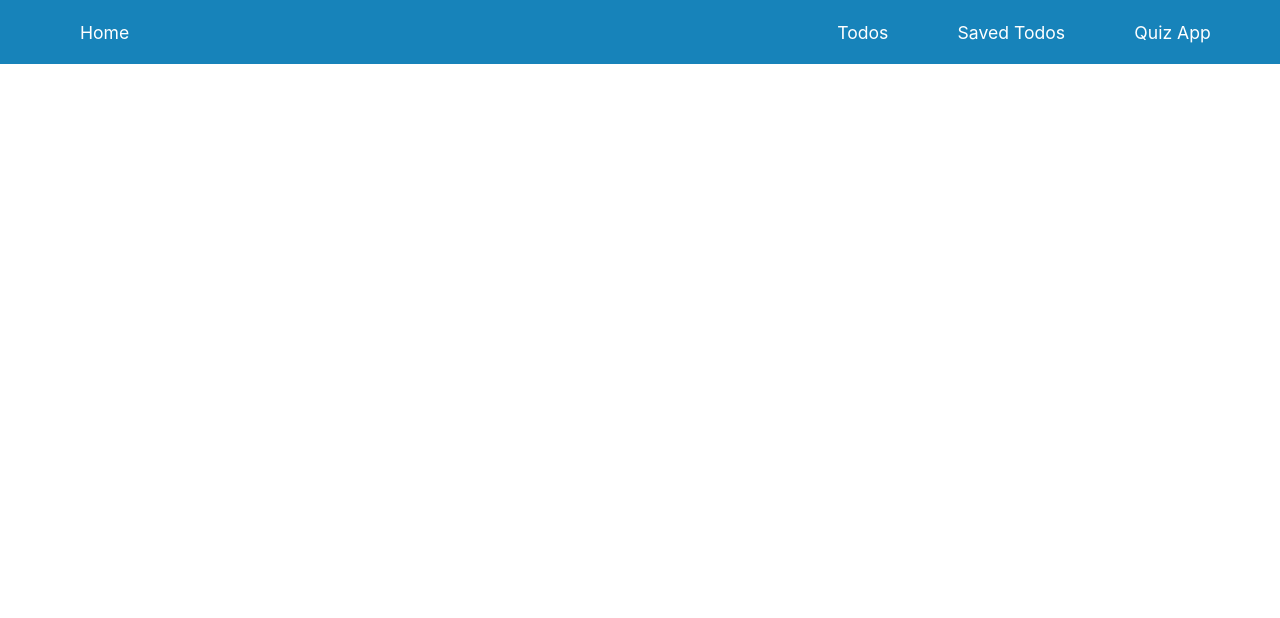
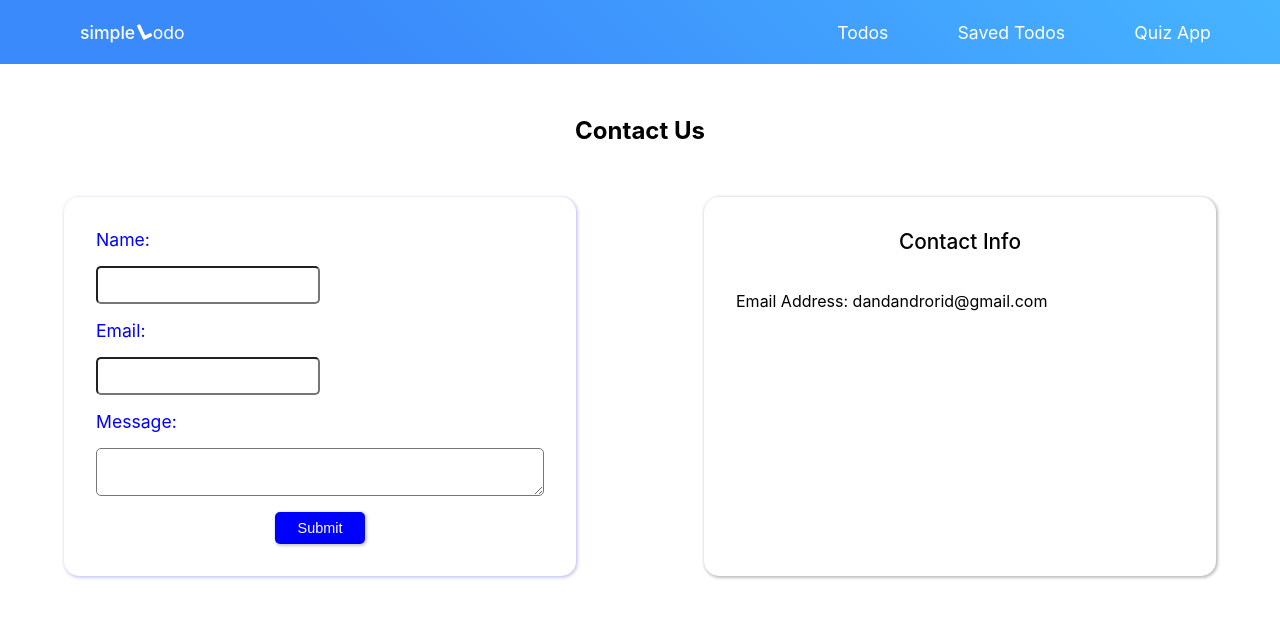
Before and after one commit to dandan-drori/redux-project-todos, a React (Create React App) app: page /contact-us in a window 1280 px wide. Shown: the top 618 px of the page. Built offline with nearby package versions, Linux system fonts and the light colour scheme.

Commit message:
deployed with netlify

```diff
--- a/public/index.html
+++ b/public/index.html
@@ -27,6 +27,11 @@
     <title>React App</title>
   </head>
   <body>
+    <form name="contact" netlify netlify-honeypot="bot-field" hidden>
+      <input type="text" name="name" />
+      <input type="email" name="email" />
+      <textarea name="message"></textarea>
+    </form>
     <noscript>You need to enable JavaScript to run this app.</noscript>
     <div id="root"></div>
     <!--
--- a/src/App.js
+++ b/src/App.js
@@ -7,12 +7,14 @@ import QuizApp from './components/quiz-app/QuizApp'
 import Home from './components/home/Home'
 import GlobalStyle from './theme/globalStyle'
 import BottomNav from './components/navigation/BottomNav'
+import Docs from './components/docs/Docs'
+import Contact from './components/contact/Contact'
 
 const App = () => {
   return (
     <Router>
-      <GlobalStyle />
       <>
+        <GlobalStyle />
         <Nav />
         <Switch>
           <Route path='/' exact>
@@ -27,6 +29,12 @@ const App = () => {
           <Route path='/quiz-app'>
             <QuizApp />
           </Route>
+          <Route path='/docs'>
+            <Docs />
+          </Route>
+          <Route path='/contact-us'>
+            <Contact />
+          </Route>
         </Switch>
         <BottomNav />
       </>
--- /dev/null
+++ b/src/components/contact/Contact.js
@@ -0,0 +1,202 @@
+import React, { useState } from 'react'
+import styled from 'styled-components'
+import { defaultShadow } from '../../theme/sharedStyle'
+import device from '../../breakpoints/breakpoints'
+
+const Contact = () => {
+  const [emailValue, setEmailValue] = useState('')
+  const [nameValue, setNameValue] = useState('')
+  const [messageValue, setMessageValue] = useState('')
+  const [formValues, setFormValues] = useState({
+    name: '',
+    email: '',
+    message: '',
+  })
+
+  const encode = data => {
+    return Object.keys(data)
+      .map(key => encodeURIComponent(key) + '=' + encodeURIComponent(data[key]))
+      .join('&')
+  }
+
+  const handleSubmit = e => {
+    fetch('/', {
+      method: 'POST',
+      headers: { 'Content-Type': 'application/x-www-form-urlencoded' },
+      body: encode({
+        'form-name': 'contact',
+        ...formValues,
+      }),
+    })
+      .then(() => alert('Success!'))
+      .catch(error => alert(error))
+
+    e.preventDefault()
+  }
+
+  const handleChange = e => setFormValues({ [e.target.name]: e.target.value })
+
+  const { name, email, message } = formValues
+
+  return (
+    <>
+      <MainHeaderContainer>
+        <MainHeader>Contact Us</MainHeader>
+      </MainHeaderContainer>
+      <ContentWrapper>
+        <ContactForm
+          onSubmit={e => {
+            handleSubmit(e)
+          }}
+          name='contact'
+        >
+          <input type='hidden' name='contact' value='contact' />
+          <Label>Name:</Label>
+          <Input
+            type='text'
+            name='name'
+            value={name}
+            onChange={e => {
+              handleChange(e)
+            }}
+          />
+          <Label>Email:</Label>
+          <Input
+            type='email'
+            name='email'
+            value={email}
+            onChange={e => {
+              handleChange(e)
+            }}
+          />
+          <Label>Message:</Label>
+          <Message
+            name='message'
+            value={message}
+            onChange={e => {
+              handleChange(e)
+            }}
+          />
+          <Submit type='submit' value='Submit' />
+        </ContactForm>
+        <ContactInfo>
+          <ContactInfoHeader>Contact Info</ContactInfoHeader>
+          <ContactInfoContent>
+            <ContactInfoEmail>
+              Email Address: dandandrorid@gmail.com
+            </ContactInfoEmail>
+          </ContactInfoContent>
+        </ContactInfo>
+      </ContentWrapper>
+    </>
+  )
+}
+
+const MainHeaderContainer = styled.div`
+  padding: 2rem;
+`
+
+const MainHeader = styled.h2`
+  text-align: center;
+`
+
+const ContentWrapper = styled.div`
+  display: flex;
+  justify-content: space-around;
+
+  @media ${device.mobileL} {
+    display: block;
+    padding: 2rem;
+  }
+`
+
+const ContactForm = styled.form`
+  display: flex;
+  flex-direction: column;
+  width: 40%;
+  padding: 2rem;
+  border-radius: 15px;
+  box-sizing: border-box;
+  box-shadow: 1px 1px 3px 1px rgba(50, 50, 220, 0.25);
+
+  @media ${device.mobileL} {
+    width: 100%;
+    padding: 2rem;
+    margin-bottom: 2rem;
+  }
+`
+
+const Input = styled.input`
+  margin-bottom: 1rem;
+  padding: 0.5rem;
+  font-size: 1em;
+  width: 50%;
+  border-radius: 5px;
+  box-sizing: border-box;
+
+  @media ${device.mobileL} {
+    width: 100%;
+  }
+`
+
+const Submit = styled.input`
+  border-radius: 5px;
+  padding: 0.5rem;
+  font-size: 0.9em;
+  color: white;
+  background-color: blue;
+  cursor: pointer;
+  border: none;
+  box-shadow: 1px 1px 3px 1px rgba(0, 0, 0, 0.2);
+  width: 20%;
+  margin: 0 auto;
+
+  @media ${device.mobileL} {
+    width: 25%;
+  }
+`
+
+const Message = styled.textarea`
+  margin-bottom: 1rem;
+  font-size: 1em;
+  padding: 0.5rem;
+  border-radius: 5px;
+
+  @media ${device.mobileL} {
+    min-height: 4rem;
+  }
+`
+
+const Label = styled.label`
+  margin-bottom: 1rem;
+  font-size: 1.1em;
+  color: blue;
+`
+
+const ContactInfo = styled.div`
+  display: flex;
+  flex-direction: column;
+  width: 40%;
+  padding: 2rem;
+  border-radius: 15px;
+  box-shadow: ${defaultShadow};
+  box-sizing: border-box;
+
+  @media ${device.mobileL} {
+    width: 100%;
+    margin-bottom: 4rem;
+  }
+`
+
+const ContactInfoHeader = styled.p`
+  font-size: 1.3em;
+  font-weight: 500;
+  text-align: center;
+  margin-top: 0rem;
+`
+
+const ContactInfoContent = styled.div``
+
+const ContactInfoEmail = styled.p``
+
+export default Contact
--- /dev/null
+++ b/src/components/docs/Docs.js
@@ -0,0 +1,37 @@
+import React from 'react'
+import styled from 'styled-components'
+
+const Docs = () => {
+  return (
+    <>
+      <MainHeaderContainer>
+        <MainHeader>Getting Started</MainHeader>
+        <SubHeader>
+          This page is an overview of the simple todo documentation and related
+          resources.
+        </SubHeader>
+      </MainHeaderContainer>
+      <BasicUsageSection>
+        <BasicUsageHeader>Basic Usage</BasicUsageHeader>
+      </BasicUsageSection>
+    </>
+  )
+}
+
+const Container = styled.div``
+
+const MainHeaderContainer = styled.div`
+  padding: 2rem;
+`
+
+const MainHeader = styled.h2``
+
+const SubHeader = styled.h3``
+
+const BasicUsageSection = styled.section`
+  padding: 2rem;
+`
+
+const BasicUsageHeader = styled.h3``
+
+export default Docs
--- a/src/components/home/Home.js
+++ b/src/components/home/Home.js
@@ -5,36 +5,55 @@ import { FaHeart } from 'react-icons/fa'
 import { FaQuestion } from 'react-icons/fa'
 import { defaultShadow } from '../../theme/sharedStyle'
 import device from '../../breakpoints/breakpoints'
+import { Button } from '../../theme/sharedStyle'
+import { Link } from 'react-router-dom'
 
 const Home = () => {
   return (
     <Container>
       <HeaderContainer>
-        <Header>Welcome</Header>
+        <Header>
+          Welcome to <LogoSpan>simple</LogoSpan>
+          <LogoCheckIcon />
+          odo,
+        </Header>
+        <SubHeader>Your new task manager.</SubHeader>
+        <CallToAction>
+          <SecondaryButton>
+            <StyledLink color='blue' to='/contact-us'>
+              Contact Us
+            </StyledLink>
+          </SecondaryButton>
+          <PrimaryButton>
+            <StyledLink color='white' to='/docs'>
+              Get Started
+            </StyledLink>
+          </PrimaryButton>
+        </CallToAction>
       </HeaderContainer>
       <FeaturesSection>
         <FeaturesHeader>Features</FeaturesHeader>
         <FeaturesContainer>
           <FeatureContainer>
-            <FeatureHeaderContainer>
+            <FeatureHeaderContainer shadow='rgba(0, 100, 0, 0.55)'>
               <CheckIcon />
               <FeatureHeader>Todos</FeatureHeader>
             </FeatureHeaderContainer>
             <FeatureContent>
-              manage a list of tasks to help you be more organized and efficient
+              Manage a list of tasks to help you be more organized and efficient
             </FeatureContent>
           </FeatureContainer>
           <FeatureContainer>
-            <FeatureHeaderContainer>
+            <FeatureHeaderContainer shadow='rgba(200, 0, 0, 0.55)'>
               <HeartIcon />
               <FeatureHeader>Saved</FeatureHeader>
             </FeatureHeaderContainer>
             <FeatureContent>
-              save frequent tasks to use again later
+              Save frequent tasks to use again later
             </FeatureContent>
           </FeatureContainer>
           <FeatureContainer>
-            <FeatureHeaderContainer>
+            <FeatureHeaderContainer shadow='rgba(230, 120, 50, 0.55)'>
               <QuestionIcon />
               <FeatureHeader>Quiz</FeatureHeader>
             </FeatureHeaderContainer>
@@ -60,9 +79,43 @@ const HeaderContainer = styled.div`
   padding: 2rem;
 `
 
-const Header = styled.h1`
+const Header = styled.p`
   color: rgba(50, 50, 200, 0.9);
   font-size: 2.5em;
+`
+
+const LogoSpan = styled.span`
+  font-weight: 500;
+`
+
+const LogoCheckIcon = styled(FaCheck)`
+  transform: rotateZ(20deg) scaleX(-1);
+  position: relative;
+  top: 0.22rem;
+`
+
+const SubHeader = styled.p`
+  color: rgba(50, 50, 200, 0.9);
+  font-size: 1.7em;
+  margin-top: -1.3rem;
+`
+
+const CallToAction = styled.div`
+  display: flex;
+  width: 12rem;
+  justify-content: space-between;
+`
+
+const SecondaryButton = styled(Button)`
+  background: none;
+  border: 1px solid blue;
+`
+
+const PrimaryButton = styled(Button)``
+
+const StyledLink = styled(Link)`
+  color: ${({ color }) => color};
+  text-decoration: none;
 `
 
 const FeaturesSection = styled.section`
@@ -98,7 +151,7 @@ const FeatureHeaderContainer = styled.div`
   display: flex;
   flex-direction: column;
   align-items: center;
-  box-shadow: ${defaultShadow};
+  box-shadow: 1px 1px 3px 1px ${({ shadow }) => shadow};
   border-radius: 50%;
   width: 5rem;
   margin: 0 auto;
--- a/src/components/navigation/Nav.js
+++ b/src/components/navigation/Nav.js
@@ -2,6 +2,7 @@ import React from 'react'
 import { Link } from 'react-router-dom'
 import device from '../../breakpoints/breakpoints'
 import styled from 'styled-components'
+import { FaCheck } from 'react-icons/fa'
 
 const Nav = () => {
   const linkStyle = {
@@ -18,7 +19,9 @@ const Nav = () => {
           marginLeft: '5rem',
         }}
       >
-        Home
+        <LogoSpan>simple</LogoSpan>
+        <LogoCheckIcon />
+        odo
       </Link>
       <List>
         <Item>
@@ -47,10 +50,26 @@ const Container = styled.nav`
   align-items: center;
   justify-content: space-between;
   background-color: #1783ba;
+  background: rgb(57, 45, 255);
+  background: linear-gradient(
+    45deg,
+    rgba(37, 125, 250, 0.9) 27%,
+    rgba(50, 172, 255, 0.9) 100%
+  );
 
   @media ${device.tablet} {
     display: none;
   }
+`
+
+const LogoSpan = styled.span`
+  font-weight: 500;
+`
+
+const LogoCheckIcon = styled(FaCheck)`
+  transform: rotateZ(20deg) scaleX(-1);
+  position: relative;
+  top: 0.15rem;
 `
 
 const List = styled.ul`
--- a/src/components/todos/Todo.js
+++ b/src/components/todos/Todo.js
@@ -1,8 +1,10 @@
 import React from 'react'
-import styled from 'styled-components'
 import { useSelector, useDispatch } from 'react-redux'
 import { deleteTodo, saveTodo, toggleTodo } from '../../actions'
+import { FaHeart } from 'react-icons/fa'
 import cogoToast from 'cogo-toast'
+import device from '../../breakpoints/breakpoints'
+import styled from 'styled-components'
 
 const Todo = ({ content, index, createdAt, isCompleted, id, isSaved }) => {
   const savedTodos = useSelector(
@@ -39,9 +41,8 @@ const Todo = ({ content, index, createdAt, isCompleted, id, isSaved }) => {
               cogoToast.success('Saved To Saved Todos')
             }
           }}
-          isSaved={isSaved}
         >
-          ♥
+          <HeartIcon isSaved={isSaved} />
         </SaveButton>
         <DeleteButton
           onClick={() => {
@@ -63,11 +64,17 @@ const Container = styled.li`
   padding-left: 1rem;
   padding-right: 1rem;
   margin-top: 0.5rem;
+  margin-right: 2.5rem;
   border-radius: 15px;
   border: 1px solid rgba(0, 0, 0, 0.25);
   word-wrap: break-word;
   display: flex;
   justify-content: space-between;
+
+  @media ${device.mobileL} {
+    padding-top: 0.5rem;
+    padding-bottom: 0.5rem;
+  }
 `
 
 const DeleteButton = styled.button`
@@ -84,6 +91,10 @@ const Date = styled.p`
   color: #777;
   margin-top: -0.1rem;
   font-size: 0.9em;
+
+  @media ${device.mobileL} {
+    margin-top: 0;
+  }
 `
 
 const ContentWrapper = styled.div`
@@ -104,8 +115,17 @@ const SaveButton = styled.button`
   background: none;
   border: none;
   cursor: pointer;
+  outline: none;
   padding: 0;
   font-size: 1.6em;
+
+  @media ${device.mobileL} {
+    font-size: 1em;
+    color: black;
+  }
+`
+
+const HeartIcon = styled(FaHeart)`
   color: ${({ isSaved }) => (isSaved ? 'red' : 'black')};
 `
 
@@ -117,12 +137,20 @@ const ButtonsWrapper = styled.div`
   display: flex;
   justify-content: space-around;
   width: 3rem;
+
+  @media ${device.mobileL} {
+    width: 4rem;
+  }
 `
 
 const Checkbox = styled.input`
   position: relative;
   top: -0.18rem;
   margin-right: 0.5rem;
+
+  @media ${device.mobileL} {
+    top: -0.5rem;
+  }
 `
 
 export default Todo
--- a/src/components/todos/TodoApp.js
+++ b/src/components/todos/TodoApp.js
@@ -80,6 +80,7 @@ const Submit = styled.input`
   padding-right: 0.5rem;
   border-radius: 5px;
   font-size: 1em;
+
   &:hover {
     background-color: rgba(0, 0, 0, 0.25);
   }
--- a/src/reducers.js
+++ b/src/reducers.js
@@ -186,7 +186,7 @@ const todosReducer = (
           todos: [
             ...state.todosApp.todos.map(todo =>
               state.todosApp.todos[payload] === todo
-                ? { ...todo, isSaved: !todo.isSaved }
+                ? { ...todo, isSaved: true }
                 : todo
             ),
           ],
```
Also changed, not shown: 2 other files (tests, documents, lock files or other folders).
